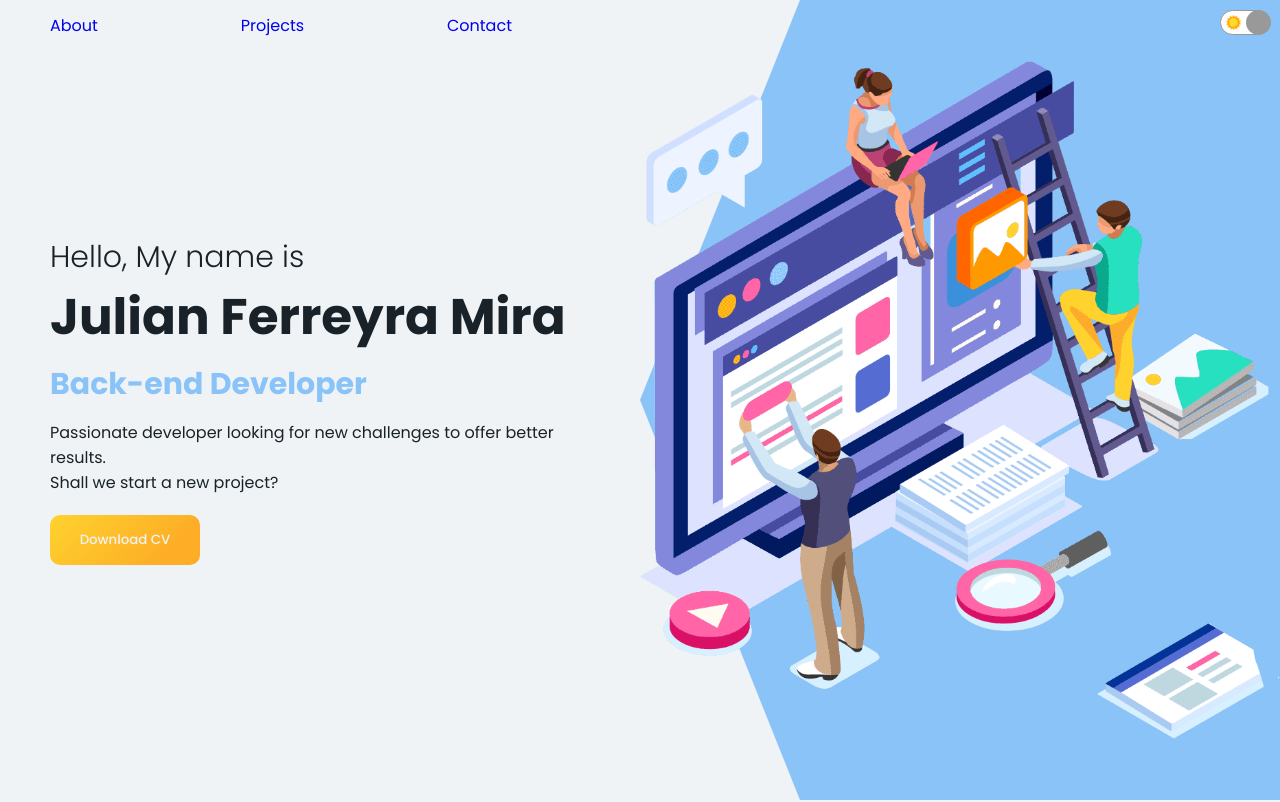
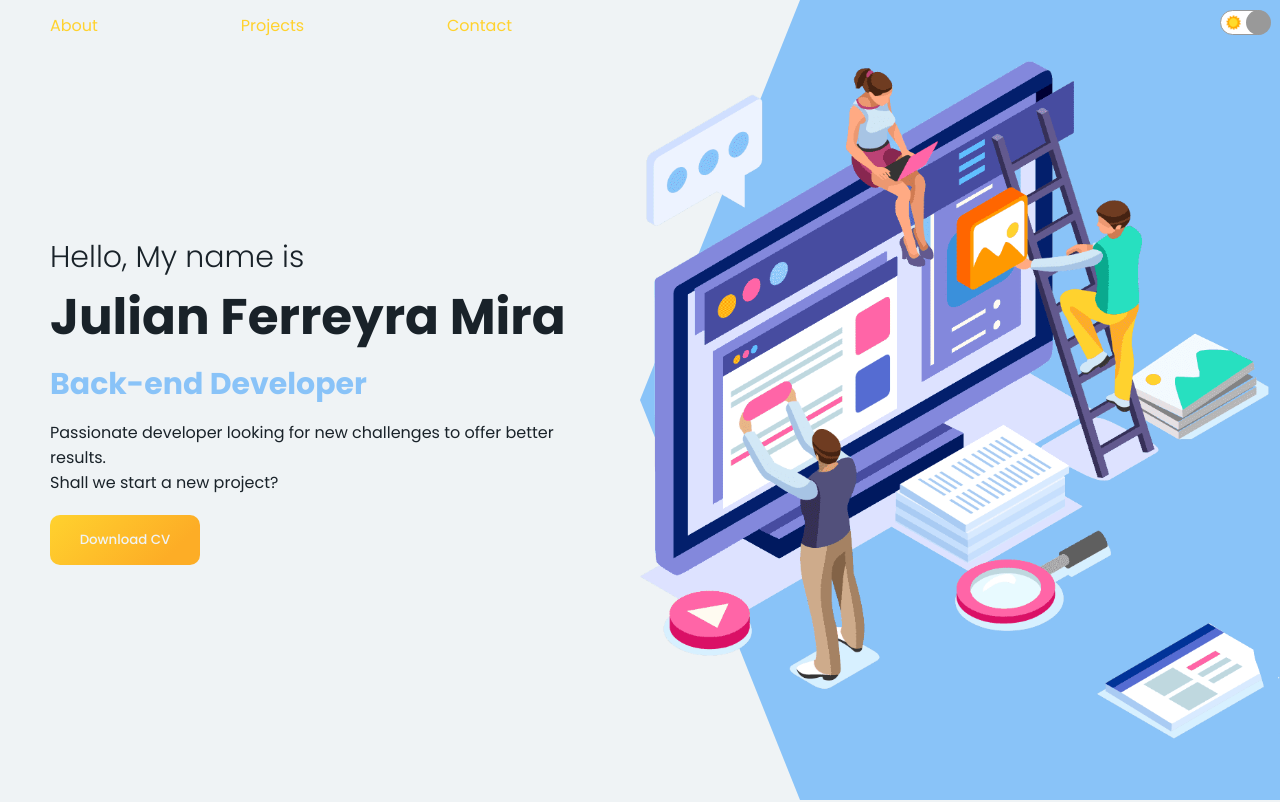
Before and after one commit to julitofm93/portfolio, a React (Create React App) app: page / in a window 1280 px wide. Shown: the top 802 px of the page. Built offline with nearby package versions, Linux system fonts and the light colour scheme.

Commit message:
a color changed

```diff
--- a/src/components/intro/intro.css
+++ b/src/components/intro/intro.css
@@ -27,6 +27,7 @@ ul{
 a{
     text-decoration: none;
     transition: 0.5s ease;
+    color: #FFD22E;
 }
 
 a:visited{
```
